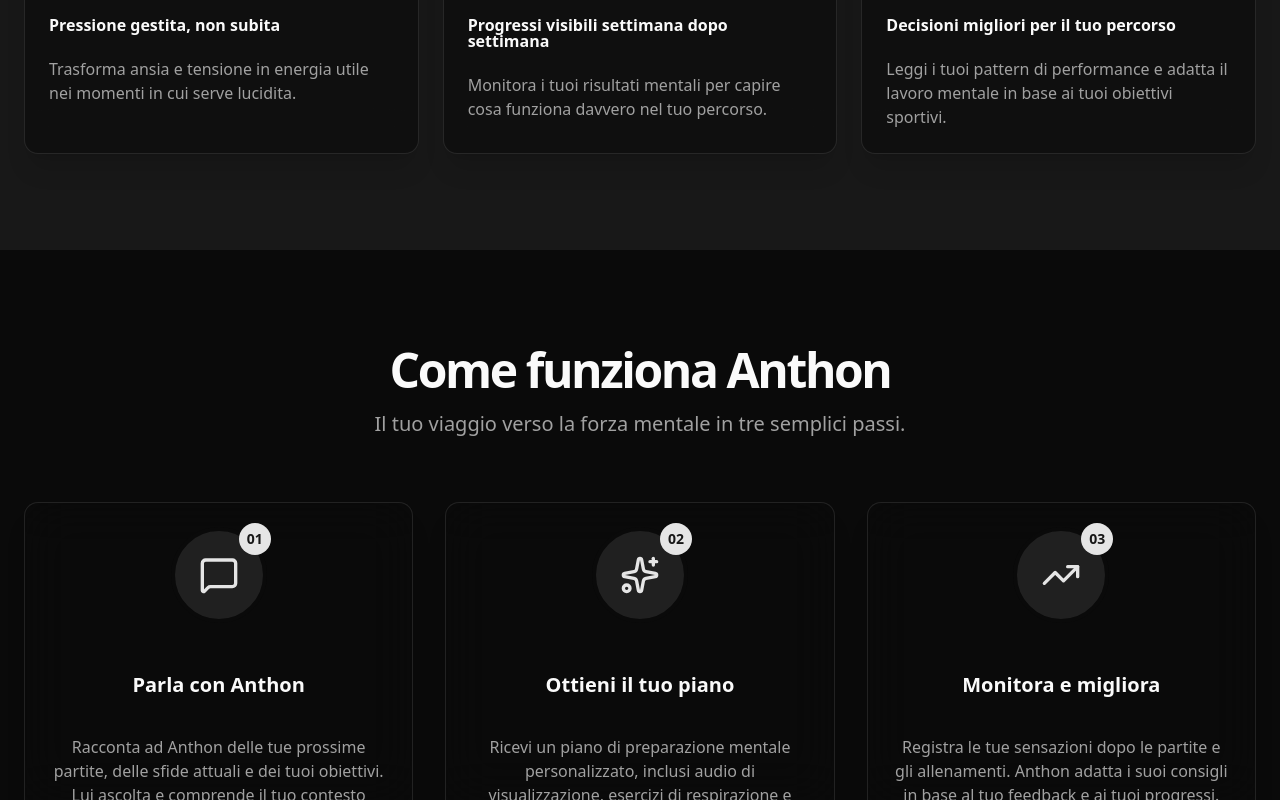
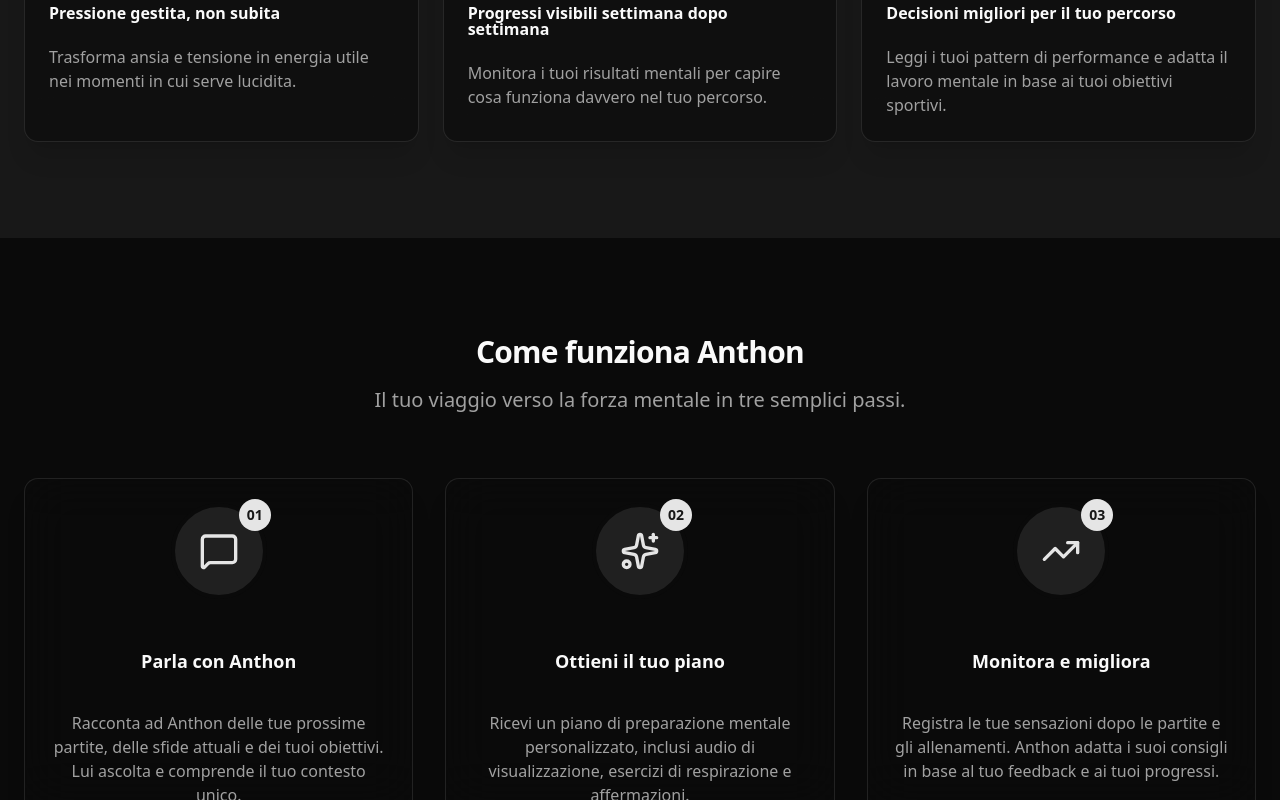
Before and after one commit to KovD3v/anthon-2.0, a Next.js app: page / in a window 1280 px wide. Shown: the part 2000-2800 px from the top of the page. Built offline with nearby package versions, Linux system fonts and the light colour scheme; no server answers.

Commit message:
refactor(marketing): standardize animations to use shared motion.ts constants

```diff
--- a/src/app/(marketing)/components/CTA.tsx
+++ b/src/app/(marketing)/components/CTA.tsx
@@ -4,16 +4,18 @@ import { m } from "framer-motion";
 import { ArrowRight } from "lucide-react";
 import Link from "next/link";
 import { Button } from "@/components/ui/button";
+import { scaleIn, defaultTransition } from "@/lib/motion";
 
 export function CTA() {
   return (
     <section className="py-16 md:py-24 bg-primary text-primary-foreground">
       <div className="container mx-auto px-4 md:px-6 text-center">
         <m.div
-          initial={{ opacity: 0, scale: 0.9 }}
-          whileInView={{ opacity: 1, scale: 1 }}
+          variants={scaleIn}
+          initial="hidden"
+          whileInView="show"
           viewport={{ once: true }}
-          transition={{ duration: 0.5 }}
+          transition={defaultTransition}
         >
           <h2 className="text-3xl font-bold tracking-tighter sm:text-4xl md:text-5xl mb-6">
             Porta fiducia, focus e lucidita nella tua prossima gara
--- a/src/app/(marketing)/components/Features.tsx
+++ b/src/app/(marketing)/components/Features.tsx
@@ -9,6 +9,7 @@ import {
   CardHeader,
   CardTitle,
 } from "@/components/ui/card";
+import { staggerContainer, fadeUp, defaultTransition } from "@/lib/motion";
 
 const features = [
   {
@@ -55,21 +56,6 @@ const features = [
   },
 ];
 
-const container = {
-  hidden: { opacity: 0 },
-  show: {
-    opacity: 1,
-    transition: {
-      staggerChildren: 0.1,
-    },
-  },
-};
-
-const item = {
-  hidden: { opacity: 0, y: 20 },
-  show: { opacity: 1, y: 0 },
-};
-
 export function Features() {
   return (
     <section id="features" className="py-16 md:py-24 bg-muted/50">
@@ -79,8 +65,8 @@ export function Features() {
             initial={{ opacity: 0, y: 20 }}
             whileInView={{ opacity: 1, y: 0 }}
             viewport={{ once: true }}
-            transition={{ duration: 0.5 }}
-            className="text-3xl font-bold tracking-tighter sm:text-4xl md:text-5xl"
+            transition={defaultTransition}
+            className="text-3xl font-semibold tracking-tight"
           >
             Risultati mentali concreti, in campo e in gara
           </m.h2>
@@ -88,7 +74,7 @@ export function Features() {
             initial={{ opacity: 0, y: 20 }}
             whileInView={{ opacity: 1, y: 0 }}
             viewport={{ once: true }}
-            transition={{ duration: 0.5, delay: 0.1 }}
+            transition={{ ...defaultTransition, delay: 0.1 }}
             className="mt-4 text-xl text-muted-foreground max-w-2xl mx-auto"
           >
             Ogni area e pensata per migliorare tre leve chiave: fiducia, focus e
@@ -97,14 +83,14 @@ export function Features() {
         </div>
 
         <m.div
-          variants={container}
+          variants={staggerContainer(0.08)}
           initial="hidden"
           whileInView="show"
           viewport={{ once: true }}
           className="grid grid-cols-1 md:grid-cols-2 lg:grid-cols-3 gap-6"
         >
           {features.map((feature) => (
-            <m.div key={feature.id} variants={item}>
+            <m.div key={feature.id} variants={fadeUp} transition={defaultTransition}>
               <Card
                 variant="glass"
                 className="h-full transition-all hover:bg-background/80"
--- a/src/app/(marketing)/components/HowItWorks.tsx
+++ b/src/app/(marketing)/components/HowItWorks.tsx
@@ -3,6 +3,7 @@
 import { m } from "framer-motion";
 import { MessageSquare, Sparkles, TrendingUp } from "lucide-react";
 import { Card } from "@/components/ui/card";
+import { staggerContainer, fadeUp, defaultTransition } from "@/lib/motion";
 
 const steps = [
   {
@@ -31,21 +32,6 @@ const steps = [
   },
 ];
 
-const container = {
-  hidden: { opacity: 0 },
-  show: {
-    opacity: 1,
-    transition: {
-      staggerChildren: 0.2,
-    },
-  },
-};
-
-const item = {
-  hidden: { opacity: 0, y: 30 },
-  show: { opacity: 1, y: 0 },
-};
-
 export function HowItWorks() {
   return (
     <section id="how-it-works" className="py-16 md:py-24 bg-background">
@@ -55,8 +41,8 @@ export function HowItWorks() {
             initial={{ opacity: 0, y: 20 }}
             whileInView={{ opacity: 1, y: 0 }}
             viewport={{ once: true }}
-            transition={{ duration: 0.5 }}
-            className="text-3xl font-bold tracking-tighter sm:text-4xl md:text-5xl"
+            transition={defaultTransition}
+            className="text-3xl font-semibold tracking-tight"
           >
             Come funziona Anthon
           </m.h2>
@@ -64,7 +50,7 @@ export function HowItWorks() {
             initial={{ opacity: 0, y: 20 }}
             whileInView={{ opacity: 1, y: 0 }}
             viewport={{ once: true }}
-            transition={{ duration: 0.5, delay: 0.1 }}
+            transition={{ ...defaultTransition, delay: 0.1 }}
             className="mt-4 text-xl text-muted-foreground max-w-2xl mx-auto"
           >
             Il tuo viaggio verso la forza mentale in tre semplici passi.
@@ -72,7 +58,7 @@ export function HowItWorks() {
         </div>
 
         <m.div
-          variants={container}
+          variants={staggerContainer(0.12)}
           initial="hidden"
           whileInView="show"
           viewport={{ once: true }}
@@ -82,7 +68,7 @@ export function HowItWorks() {
           <div className="hidden md:block absolute top-12 left-[16%] right-[16%] h-0.5 bg-border -z-10" />
 
           {steps.map((step) => (
-            <m.div key={step.id} variants={item}>
+            <m.div key={step.id} variants={fadeUp} transition={defaultTransition}>
               <Card
                 variant="glass"
                 className="flex flex-col items-center text-center p-6 h-full"
@@ -93,7 +79,7 @@ export function HowItWorks() {
                     {step.number}
                   </div>
                 </div>
-                <h3 className="text-xl font-bold mb-3">{step.title}</h3>
+                <h3 className="text-lg font-semibold mb-3">{step.title}</h3>
                 <p className="text-muted-foreground">{step.description}</p>
               </Card>
             </m.div>
--- a/src/app/(marketing)/components/Navbar.tsx
+++ b/src/app/(marketing)/components/Navbar.tsx
@@ -28,6 +28,7 @@ import Link from "next/link";
 import { useTheme } from "next-themes";
 import { useState, useSyncExternalStore } from "react";
 import { Button } from "@/components/ui/button";
+import { duration, ease } from "@/lib/motion";
 
 const subscribe = () => () => {};
 const getClientSnapshot = () => true;
@@ -145,7 +146,7 @@ export function Navbar() {
                   initial={{ opacity: 0, rotate: -90 }}
                   animate={{ opacity: 1, rotate: 0 }}
                   exit={{ opacity: 0, rotate: 90 }}
-                  transition={{ duration: 0.2 }}
+                  transition={{ duration: duration.fast, ease: ease.inOut }}
                 >
                   <X className="h-6 w-6" />
                 </m.div>
@@ -155,7 +156,7 @@ export function Navbar() {
                   initial={{ opacity: 0, rotate: 90 }}
                   animate={{ opacity: 1, rotate: 0 }}
                   exit={{ opacity: 0, rotate: -90 }}
-                  transition={{ duration: 0.2 }}
+                  transition={{ duration: duration.fast, ease: ease.inOut }}
                 >
                   <Menu className="h-6 w-6" />
                 </m.div>
@@ -175,7 +176,7 @@ export function Navbar() {
                 marginTop: 8,
               }}
               exit={{ opacity: 0, height: 0, marginTop: 0 }}
-              transition={{ duration: 0.3, ease: "easeInOut" }}
+              transition={{ duration: duration.base, ease: ease.inOut }}
               className="md:hidden overflow-hidden border-t border-white/10"
             >
               <div className="p-4 space-y-6 bg-background/40 backdrop-blur-3xl rounded-b-2xl">
--- a/src/app/(marketing)/components/Testimonials.tsx
+++ b/src/app/(marketing)/components/Testimonials.tsx
@@ -3,6 +3,7 @@
 import { m } from "framer-motion";
 import { Star } from "lucide-react";
 import { Card, CardContent, CardFooter } from "@/components/ui/card";
+import { staggerContainer, scaleIn, fadeUp, defaultTransition } from "@/lib/motion";
 
 const testimonials = [
   {
@@ -31,21 +32,6 @@ const testimonials = [
   },
 ];
 
-const container = {
-  hidden: { opacity: 0 },
-  show: {
-    opacity: 1,
-    transition: {
-      staggerChildren: 0.1,
-    },
-  },
-};
-
-const item = {
-  hidden: { opacity: 0, scale: 0.9 },
-  show: { opacity: 1, scale: 1 },
-};
-
 export function Testimonials() {
   return (
     <section className="py-16 md:py-24 bg-muted/30" id="testimonials">
@@ -55,7 +41,7 @@ export function Testimonials() {
             initial={{ opacity: 0, y: 20 }}
             whileInView={{ opacity: 1, y: 0 }}
             viewport={{ once: true }}
-            transition={{ duration: 0.5 }}
+            transition={defaultTransition}
             className="text-3xl font-bold tracking-tighter sm:text-4xl md:text-5xl"
           >
             Scelto dagli Atleti
@@ -64,7 +50,7 @@ export function Testimonials() {
             initial={{ opacity: 0, y: 20 }}
             whileInView={{ opacity: 1, y: 0 }}
             viewport={{ once: true }}
-            transition={{ duration: 0.5, delay: 0.1 }}
+            transition={{ ...defaultTransition, delay: 0.1 }}
             className="mt-4 text-xl text-muted-foreground max-w-2xl mx-auto"
           >
             Scopri come Anthon sta aiutando atleti di diversi sport a
@@ -73,14 +59,14 @@ export function Testimonials() {
         </div>
 
         <m.div
-          variants={container}
+          variants={staggerContainer(0.08)}
           initial="hidden"
           whileInView="show"
           viewport={{ once: true }}
           className="grid grid-cols-1 md:grid-cols-3 gap-6"
         >
           {testimonials.map((testimonial) => (
-            <m.div key={testimonial.id} variants={item}>
+            <m.div key={testimonial.id} variants={scaleIn} transition={defaultTransition}>
               <Card variant="glass" className="h-full">
                 <CardContent className="pt-6">
                   <div className="flex mb-4">
```
Also changed, not shown: src/app/(marketing)/components/Hero.tsx (+22 -16 lines).
